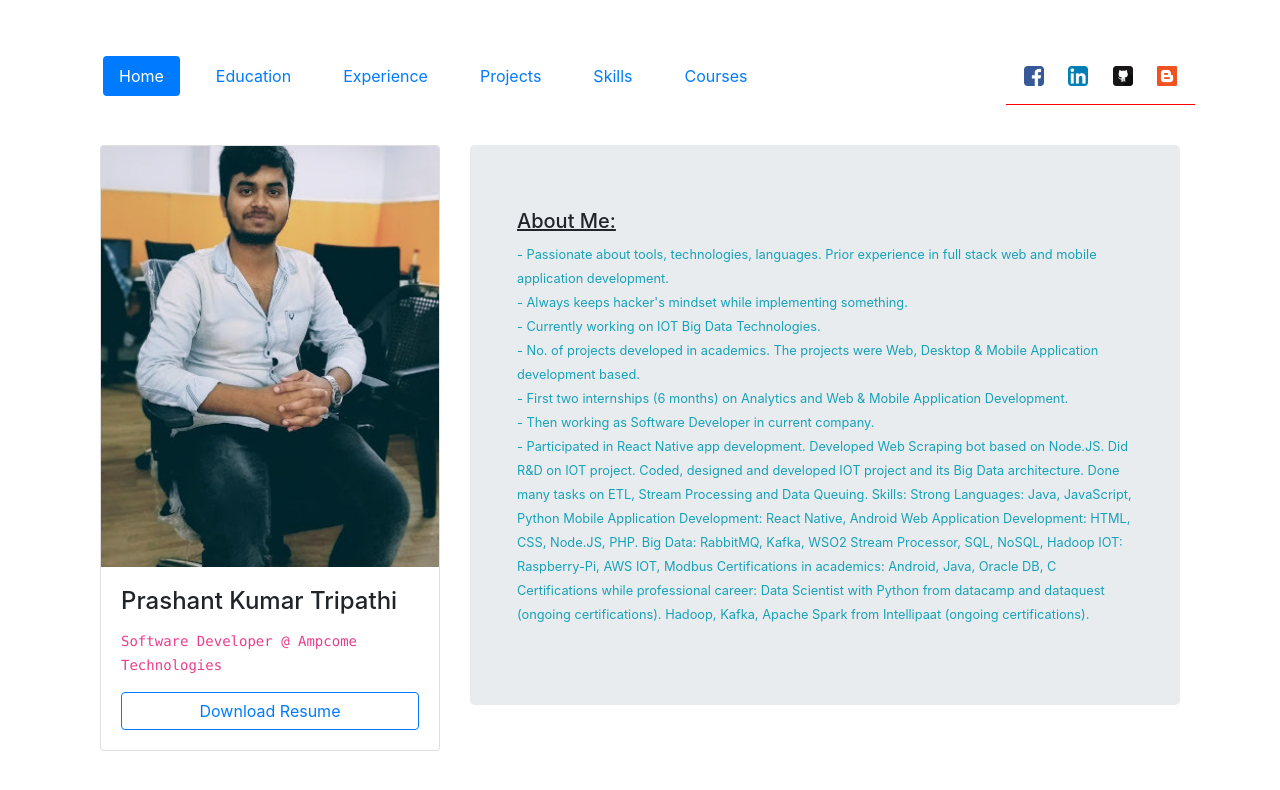
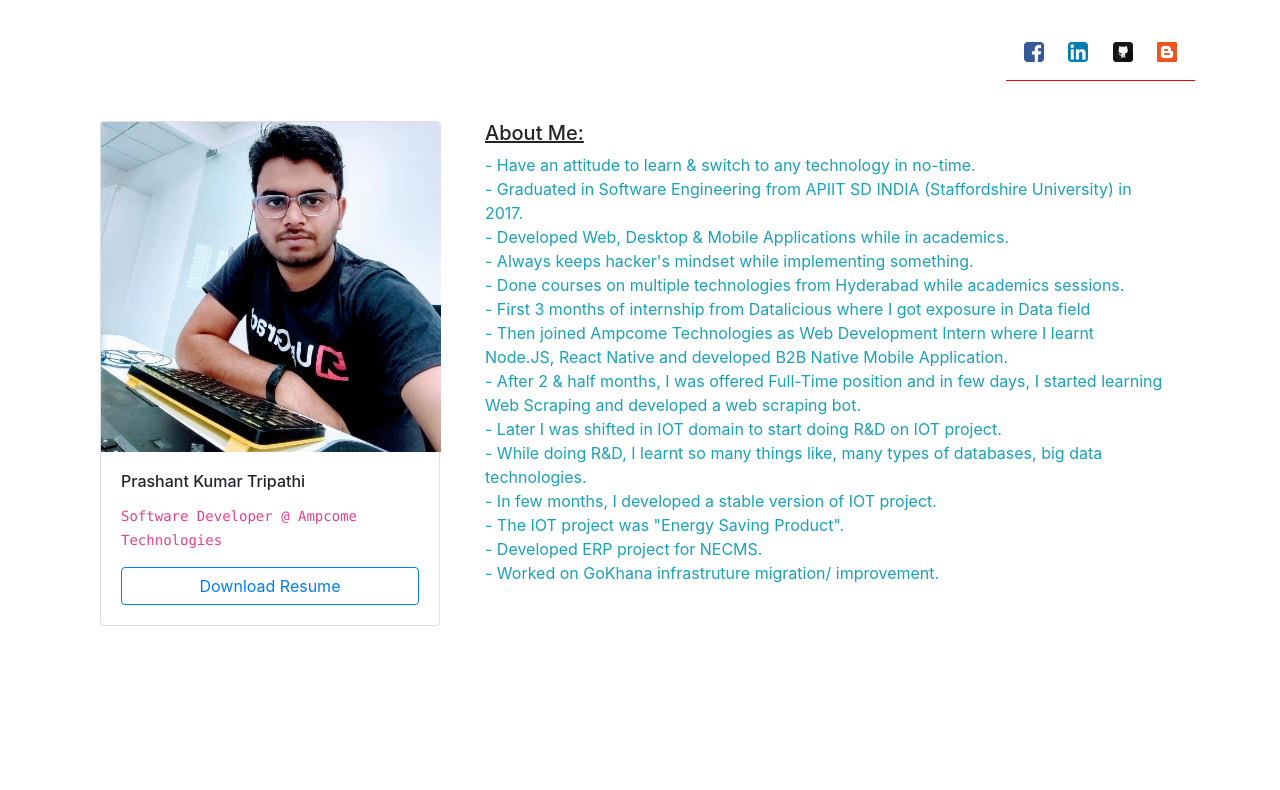
Before and after one commit to prashantkt10/portfolio-website, a plain HTML site: page index.html in a window 1280 px wide. Drawn offline with nearby package versions, Linux system fonts and the light colour scheme.

Commit message:
Revert to single page website

```diff
--- a/index.html
+++ b/index.html
@@ -3,7 +3,7 @@
 
 <head>
     <meta charset="UTF-8">
-    <meta name="viewport" content="width=device-width, initial-scale=1.0">
+    <meta name="viewport" content="width=1024">
     <meta http-equiv="X-UA-Compatible" content="ie=edge">
     <title>home</title>
 
@@ -83,38 +83,16 @@
 
     <div class="container">
         <!-- <h2>Toggleable Tabs</h2> -->
-        <br>
         <div class="d-flex mb-3">
-            <div class="p-2">
-                <ul class="nav nav-pills" role="tablist">
-                    <li class="nav-item">
-                        <a class="nav-link active" data-toggle="tab" href="#home" class="nav-text"><span>Home</span></a>
-                    </li>
-                    <li class="nav-item">
-                        <a class="nav-link" data-toggle="tab" href="#education"
-                            class="nav-text"><span>Education</span></a>
-                    </li>
-                    <li class="nav-item">
-                        <a class="nav-link" data-toggle="tab" href="#experience"
-                            class="nav-text"><span>Experience</span></a>
-                    </li>
-                    <li class="nav-item">
-                        <a class="nav-link" data-toggle="tab" href="#projects"
-                            class="nav-text"><span>Projects</span></a>
-                    </li>
-                    <li class="nav-item">
-                        <a class="nav-link" data-toggle="tab" href="#skills" class="nav-text"><span>Skills</span></a>
-                    </li>
-                    <li class="nav-item">
-                        <a class="nav-link" data-toggle="tab" href="#courses" class="nav-text"><span>Courses</span></a>
-                    </li>
-                </ul>
-            </div>
             <div class="p-2 ml-auto" style="border-bottom: 1px solid red;">
-                <img src="social-icons/facebook.png" style="height:20px; margin: 10px" alt="">
-                <img src="social-icons/linkedin.png" style="height:20px; margin: 10px" alt="">
-                <img src="social-icons/github.png" style="height:20px; margin: 10px" alt="">
-                <img src="social-icons/blogger.png" style="height:20px; margin: 10px" alt="">
+                <a href="https://facebook.com/prashant10dec"><img src="social-icons/facebook.png"
+                        style="height:20px; margin: 10px" alt=""></a>
+                <a href="https://www.linkedin.com/in/pktripathi10dec"> <img src="social-icons/linkedin.png"
+                        style="height:20px; margin: 10px" alt=""></a>
+                <a href="https://github.com/prashantkt10"> <img src="social-icons/github.png"
+                        style="height:20px; margin: 10px" alt=""></a>
+                <a href="http://payloit.blogspot.com/"> <img src="social-icons/blogger.png"
+                        style="height:20px; margin: 10px" alt=""></a>
             </div>
         </div>
         <!-- Nav tabs -->
@@ -128,11 +106,13 @@
                         <!-- <div class="jumbotron jumbotron-fluid"> -->
                         <!-- <div class="container"> -->
                         <div class="card" style="width:auto">
-                            <img class="card-img-top" src="me.jpg" alt="Card image" style="width:100%; height: 100%">
+                            <img class="card-img-top" src="me.jpeg" alt="Card image" style="width:340px; height: 330px">
                             <div class="card-body">
-                                <h4 class="card-title">Prashant Kumar Tripathi</h4>
+                                <h6 class="card-title">Prashant Kumar Tripathi</h6>
                                 <p class="card-text"><code>Software Developer @ Ampcome Technologies</code></p>
-                                <a href="#" class="btn btn-outline-primary btn-block">Download Resume</a>
+
+                                <a href="files/Prashant_Kumar_Tripathi_Resume.pdf"
+                                    class="btn btn-outline-primary btn-block">Download Resume</a>
                             </div>
                         </div>
                         <!-- </div> -->
@@ -142,78 +122,35 @@
 
                     <!-- <div class="col-1"></div> -->
                     <div class="col-md-8 col-xs-12">
-                        <div class="jumbotron">
+                        <div class="">
                             <div class="container">
                                 <h5 class="text-capitalize"><u>About me:</u></h5>
-                                <p class="text-info"><small>- Passionate about tools,
-                                        technologies, languages.
-                                        Prior
-                                        experience in full
-                                        stack web
-                                        and mobile application development. <br>
-                                        - Always keeps hacker's mindset while implementing something. <br>
-                                        - Currently working
-                                        on
-                                        IOT
-                                        Big Data Technologies.<br>
-
-                                        - No. of projects developed in academics. The projects were Web, Desktop &
-                                        Mobile Application development based. <br>
-
-                                        - First two internships (6 months) on Analytics and Web &
-                                        Mobile Application Development. <br>
-                                        - Then
-                                        working as Software Developer in current company.<br>
-                                        - Participated in React Native app development.
-                                        Developed Web Scraping bot based on Node.JS.
-                                        Did R&D on IOT project.
-                                        Coded, designed and developed IOT project and its Big Data architecture.
-                                        Done many tasks on ETL, Stream Processing and Data Queuing.
-
-                                        Skills:
-                                        Strong Languages: Java, JavaScript, Python
-                                        Mobile Application Development: React Native, Android
-                                        Web Application Development: HTML, CSS, Node.JS, PHP.
-                                        Big Data: RabbitMQ, Kafka, WSO2 Stream Processor, SQL, NoSQL, Hadoop
-                                        IOT: Raspberry-Pi, AWS IOT, Modbus
-
-                                        Certifications in academics:
-                                        Android, Java, Oracle DB, C
-
-                                        Certifications while professional career:
-                                        Data Scientist with Python from datacamp and dataquest (ongoing certifications).
-
-                                        Hadoop, Kafka, Apache Spark from Intellipaat (ongoing certifications).</small>
+                                <p class="text-info">
+                                    - Have an attitude to learn & switch to any technology in no-time.<br>
+                                    - Graduated in Software Engineering from APIIT SD INDIA (Staffordshire
+                                    University) in 2017.<br>
+                                    - Developed Web, Desktop & Mobile Applications while in academics.<br>
+                                    - Always keeps hacker's mindset while implementing something.<br>
+                                    - Done courses on multiple technologies from Hyderabad while academics
+                                    sessions.<br>
+                                    - First 3 months of internship from Datalicious where I got exposure in Data
+                                    field<br>
+                                    - Then joined Ampcome Technologies as Web Development Intern where I learnt Node.JS,
+                                    React Native and developed B2B Native Mobile Application.<br>
+                                    - After 2 & half months, I was offered Full-Time position and in few days, I
+                                    started learning Web Scraping and developed a web scraping bot.<br>
+                                    - Later I was shifted in IOT domain to start doing R&D on IOT project.<br>
+                                    - While doing R&D, I learnt so many things like, many types of databases,
+                                    big data technologies.<br>
+                                    - In few months, I developed a stable version of IOT project.<br>
+                                    - The IOT project was "Energy Saving Product".<br>
+                                    - Developed ERP project for NECMS. <br>
+                                    - Worked on GoKhana infrastruture migration/ improvement.
                                 </p>
                             </div>
                         </div>
                     </div>
                 </div>
-            </div>
-            <div id="education" class="container tab-pane fade"><br>
-                <h3>Menu 1</h3>
-                <p>Ut enim ad minim veniam, quis nostrud exercitation ullamco laboris nisi ut aliquip ex ea commodo
-                    consequat.</p>
-            </div>
-            <div id="experience" class="container tab-pane fade"><br>
-                <h3>Menu 2</h3>
-                <p>Sed ut perspiciatis unde omnis iste natus error sit voluptatem accusantium doloremque laudantium,
-                    totam rem aperiam.</p>
-            </div>
-            <div id="projects" class="container tab-pane fade"><br>
-                <h3>Menu 2</h3>
-                <p>Sed ut perspiciatis unde omnis iste natus error sit voluptatem accusantium doloremque laudantium,
-                    totam rem aperiam.</p>
-            </div>
-            <div id="skills" class="container tab-pane fade"><br>
-                <h3>Menu 2</h3>
-                <p>Sed ut perspiciatis unde omnis iste natus error sit voluptatem accusantium doloremque laudantium,
-                    totam rem aperiam.</p>
-            </div>
-            <div id="courses" class="container tab-pane fade"><br>
-                <h3>Menu 2</h3>
-                <p>Sed ut perspiciatis unde omnis iste natus error sit voluptatem accusantium doloremque laudantium,
-                    totam rem aperiam.</p>
             </div>
         </div>
     </div>
```
Also changed, not shown: me.jpeg (added), 1 other file.
